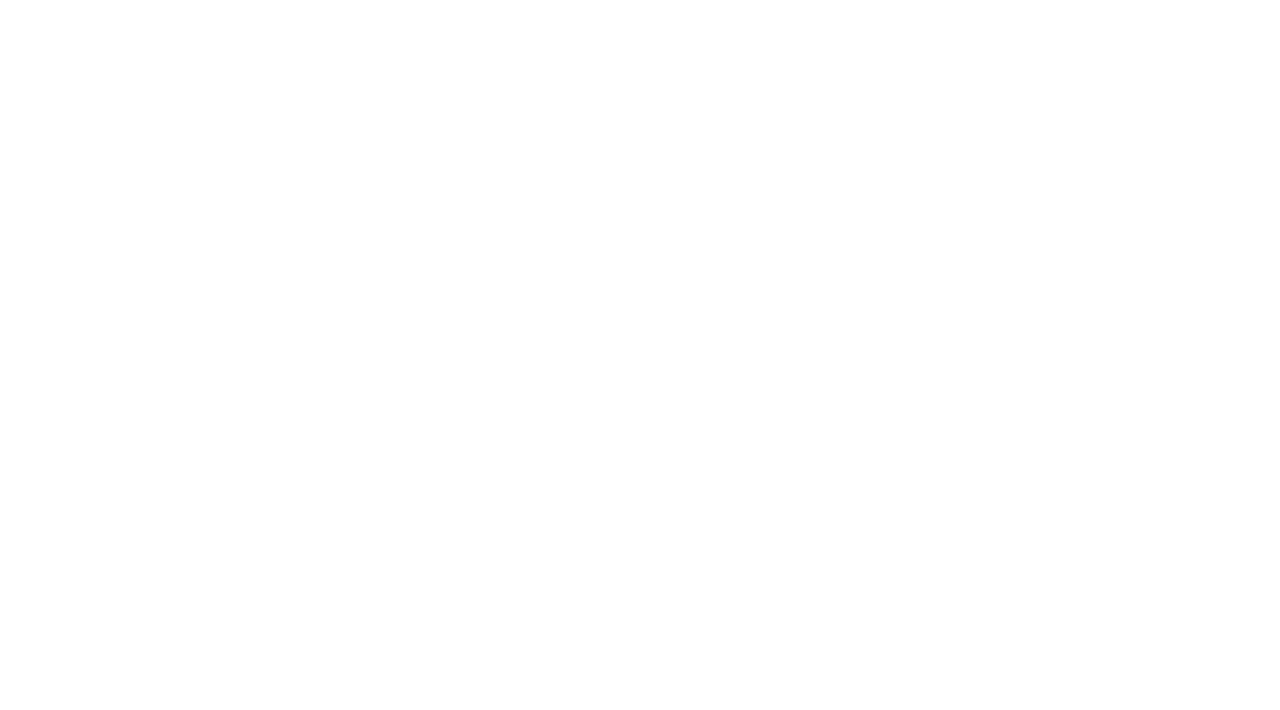
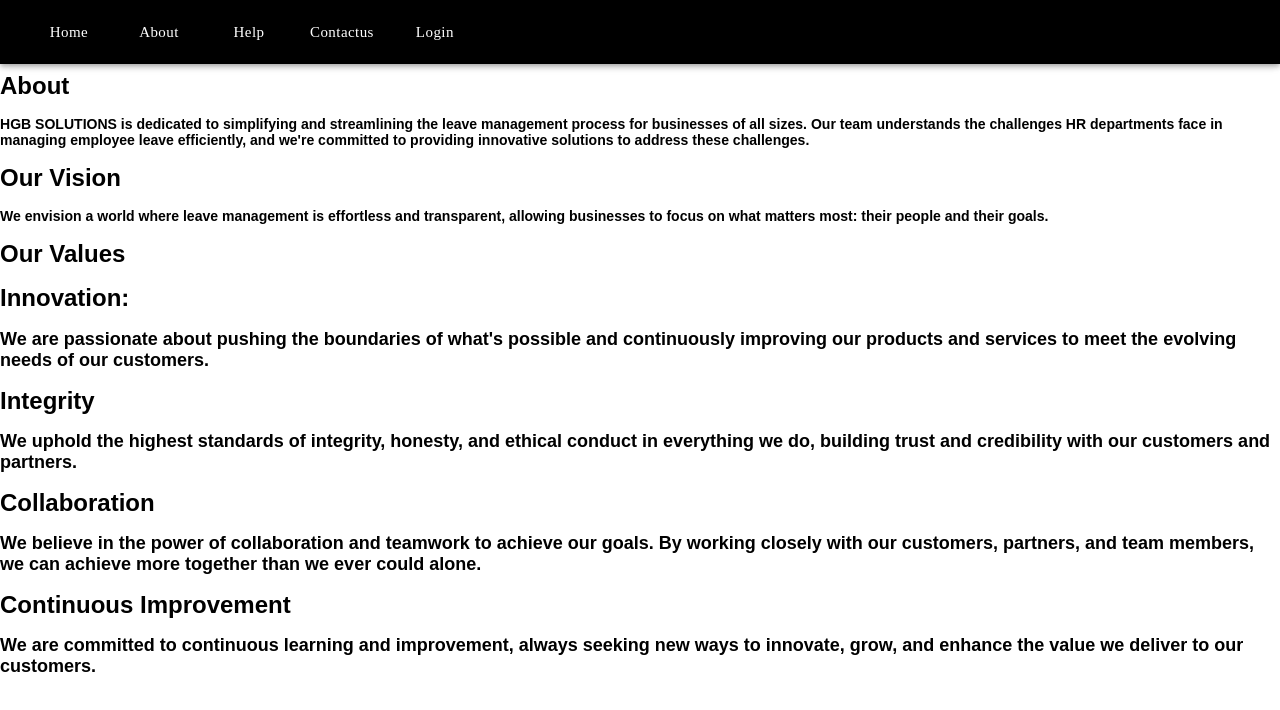
Before and after one commit to hemanth99492/enms, a React (Create React App) app in the folder client/: page /about in a window 1280 px wide. Before the commit this address had no page. Shown: the top 710 px of the page. Built offline with nearby package versions, Linux system fonts and the light colour scheme.

Commit message:
24042024

```diff
--- /dev/null
+++ b/client/src/About.js
@@ -0,0 +1,62 @@
+import React from 'react'
+import Login from './login.js'
+function About() {
+  return (
+    <div>
+      <div className='navbar'>
+        <Login />
+      </div>
+      <div className='remaining'>
+        <h1>About</h1>
+        <h3>
+          HGB SOLUTIONS is dedicated to simplifying and streamlining the leave management process for businesses of all sizes. Our team understands the challenges HR departments face in managing employee leave efficiently, and we're committed to providing innovative solutions to address these challenges.
+
+
+        </h3>
+        <h1>
+          Our Vision
+        </h1>
+        <h3>
+          We envision a world where leave management is effortless and transparent, allowing businesses to focus on what matters most: their people and their goals.
+        </h3>
+
+        <h1>
+          Our Values
+        </h1>
+        <p>
+          <h1>
+            Innovation:
+          </h1>
+          <h2>
+          We are passionate about pushing the boundaries of what's possible and continuously improving our products and services to meet the evolving needs of our customers.
+          </h2>
+        </p>
+        <h1>
+          Integrity
+        </h1>
+        <p>
+          <h2>
+
+
+          We uphold the highest standards of integrity, honesty, and ethical conduct in everything we do, building trust and credibility with our customers and partners.
+          </h2></p>
+        <h1>
+          Collaboration
+        </h1>
+        <p>
+          <h2>
+          We believe in the power of collaboration and teamwork to achieve our goals. By working closely with our customers, partners, and team members, we can achieve more together than we ever could alone.
+          </h2></p>
+        <h1>
+          Continuous Improvement
+        </h1>
+        <p>
+          <h2>
+          We are committed to continuous learning and improvement, always seeking new ways to innovate, grow, and enhance the value we deliver to our customers.
+          </h2></p>
+      </div>
+    </div>
+  )
+}
+
+export default About
--- a/client/src/App.css
+++ b/client/src/App.css
@@ -36,3 +36,12 @@
     transform: rotate(360deg);
   }
 }
+
+.navbar{
+  height: 7vh;
+}
+.remaining{
+
+  height: 90vh;
+
+}
--- a/client/src/Changepassword.js
+++ b/client/src/Changepassword.js
@@ -2,83 +2,78 @@
 import './ChangePassword.css';
 import { callApi, errorResponse, getSession } from './main';
 
-const tableStyle = {"width" : "100%"};
+const tableStyle = { width: "100%" };
 
-export function updatePwd()
-{
-    var uname = getSession("sid");
-    var T1 = document.getElementById("T1");
-    var url = "http://localhost:5000/login/signin";
-    var data = JSON.stringify({
+const updatePwd = () => {
+    const uname = getSession("sid");
+    const T1 = document.getElementById("T1");
+    const url = "http://localhost:5000/login/signin";
+    const data = JSON.stringify({
         emailid: uname,
         pwd: T1.value
     });
     callApi("POST", url, data, validatePwd, errorResponse);
 
-    T1.value="";
-}
+    T1.value = "";
+};
 
-export function validatePwd(res)
-{
-    var data = JSON.parse(res);
-    if(data === 0)
+const validatePwd = (res) => {
+    const data = JSON.parse(res);
+    if (data === 0) {
         alert("Invalid Credentials...");
-    else
-    {
-        var T2 = document.getElementById('T2');
-        var T3 = document.getElementById('T3');
-        if(T2.value !== T3.value)
-        {
-            alert("New password and Re-Type password are not matched");
+    } else {
+        const T2 = document.getElementById('T2');
+        const T3 = document.getElementById('T3');
+        if (T2.value !== T3.value) {
+            alert("New password and Re-Type password do not match");
             return;
         }
-        var url = "http://localhost:5000/cp/updatepwd";
-        var input = JSON.stringify({
-            emailid : getSession("sid"),
+        const url = "http://localhost:5000/cp/updatepwd";
+        const input = JSON.stringify({
+            emailid: getSession("sid"),
             pwd: T2.value
         });
         callApi("POST", url, input, updatePwdSuccess, errorResponse);
 
-        T2.value="";
-        T3.value="";
+        T2.value = "";
+        T3.value = "";
     }
-}
+};
 
-export function updatePwdSuccess(res)
-{
-    var data = JSON.parse(res);
+const updatePwdSuccess = (res) => {
+    const data = JSON.parse(res);
     alert(data);
-}
+};
 
-class ChangePassword extends React.Component
-{
-    constructor()
-    {
-        super();
+class ChangePassword extends React.Component {
+    constructor(props) {
+        super(props);
         this.sid = getSession("sid");
-        if(this.sid === "")
+        if (this.sid === "") {
             window.location.replace("/");
+        }
     }
 
-    render()
-    {
-        return(
+    render() {
+        return (
             <div className='full-height'>
                 <div className='cpcontent'>
                     <h3>Change Your Password</h3>
                     <table style={tableStyle}>
-                    <tr>
-                        <td>Current Password* <input type='text' id='T1' className='txtbox' /></td>
-                    </tr>
-                    <tr>
-                        <td>New Password* <input type='text' id='T2' className='txtbox'  /></td>
-                    </tr>
-                    <tr>
-                        <td>Re-type New Password* <input type='text' id='T3' className='txtbox' /></td>
-                    </tr>
-                    <tr>
-                        <td><button className='button' onClick={updatePwd}>Update</button></td>
-                    </tr>
+                        <tbody>
+                            <tr>
+                                <td>Current Password* <input type='password' id='T1' className='txtbox' /></td>
+                            </tr>
+                            <tr>
+                                <td>New Password* <input type='password' id='T2' className='txtbox' /></td>
+                            </tr>
+                            <tr>
+                                <td>Re-type New Password* <input type='password' id='T3' className='txtbox' /></td>
+                            </tr>
+                            <tr>
+                                <td><button className='button' onClick={updatePwd}>Update</button></td>
+                            </tr>
+                        </tbody>
                     </table>
                 </div>
             </div>
--- /dev/null
+++ b/client/src/Contactus.js
@@ -0,0 +1,46 @@
+import React from 'react';
+import Login from './login.js';
+
+function Contactus() {
+  const supportEmail = 'support@example.com';
+  const supportPhoneNumber = '+1234567890';
+  const liveChatLink = 'https://example.com/live-chat';
+
+  return (
+    <div>
+      <div className='navbar'>
+        <Login />
+      </div>
+      <div className='remaining' style={{ padding: '20px' }}>
+        <h1>Contact Us</h1>
+        <h3>
+          Thank you for your interest in HGB and our employee leave management
+          application. We're here to assist you in any way we can. Please feel
+          free to reach out to us using any of the methods below:
+        </h3>
+        <h2>Customer Support</h2>
+        <h3>
+          For assistance with technical issues, questions about our
+          application, or help with your account, our dedicated customer
+          support team is available to assist you. You can reach us via:
+        </h3>
+        <ul style={{ listStyleType: 'none', padding: 0 }}>
+          <li>
+            <h1>Email: {supportEmail}</h1>
+          </li>
+          <li>
+            <h1>Phone: {supportPhoneNumber}</h1>
+          </li>
+          <li>
+            <h1>Live Chat:{' '}</h1>
+            <a href={liveChatLink} target='_blank' rel='noopener noreferrer'>
+              Live Chat Support
+            </a>
+          </li>
+        </ul>
+      </div>
+    </div>
+  );
+}
+
+export default Contactus;
--- a/client/src/EmpNav.js
+++ b/client/src/EmpNav.js
@@ -65,7 +65,7 @@
               <Tabs>
                 <Tab style={{ ...tabStyle }} label='Home' component={Link} to='' />
                 {/*<Tab style={{ ...tabStyle }} label='Apply Leave' />*/}
-                <Tab style={{ ...tabStyle }} label='Apply Leave' component={Link} to='applyleave' />
+                <Tab style={{ ...tabStyle }} label='Apply Leave' component={Link} to='/apply' />
                 <Tab style={{ ...tabStyle }} label='Profile' component={Link} onClick={handleProfile} to='/profile' />
                 <Tab style={{ ...tabStyle }} label='Change Password' component={Link} to='/changepwd' />
               </Tabs>
--- a/client/src/index.js
+++ b/client/src/index.js
@@ -11,7 +11,9 @@
 import Login from './Emplogin';
 import EmpHome from './EmpHome';
 import Apply from './Apply';
-
+import './App.css'
+import About from './About';
+import Contactus from './Contactus'
 function Website(){
   return(
     <BrowserRouter>
@@ -25,7 +27,8 @@
         <Route path='/mlogin' element={<SignIn/>}/>
         <Route path='/elogin' element={<Login/>}/>
         <Route path='/apply' element={<Apply />} />
-
+        <Route path='/about' element={<About/>}/>
+        <Route path='/contact' element={<Contactus/>}/>
 
 
 
--- a/client/src/login.js
+++ b/client/src/login.js
@@ -31,10 +31,10 @@
           <Toolbar>
             <React.Fragment>
               <Tabs>
-                <Tab style={{ ...tabStyle }} label='Home' />
-                <Tab style={{ ...tabStyle }} label='About' />
+                <Tab style={{ ...tabStyle }} label='Home'  />
+                <Tab style={{ ...tabStyle }} label='About' component={Link} to='/about' />
                 <Tab style={{ ...tabStyle }} label='Help' />
-                <Tab style={{ ...tabStyle }} label='Contactus' />
+                <Tab style={{ ...tabStyle }} label='Contactus'component={Link} to='/contact' />
                 <Tab
                   style={{ ...tabStyle }}
                   label='Login'
```
Also changed, not shown: client/src/Emplogin.js (line endings or trailing spaces), 1 other file (tests, documents, lock files or other folders).
